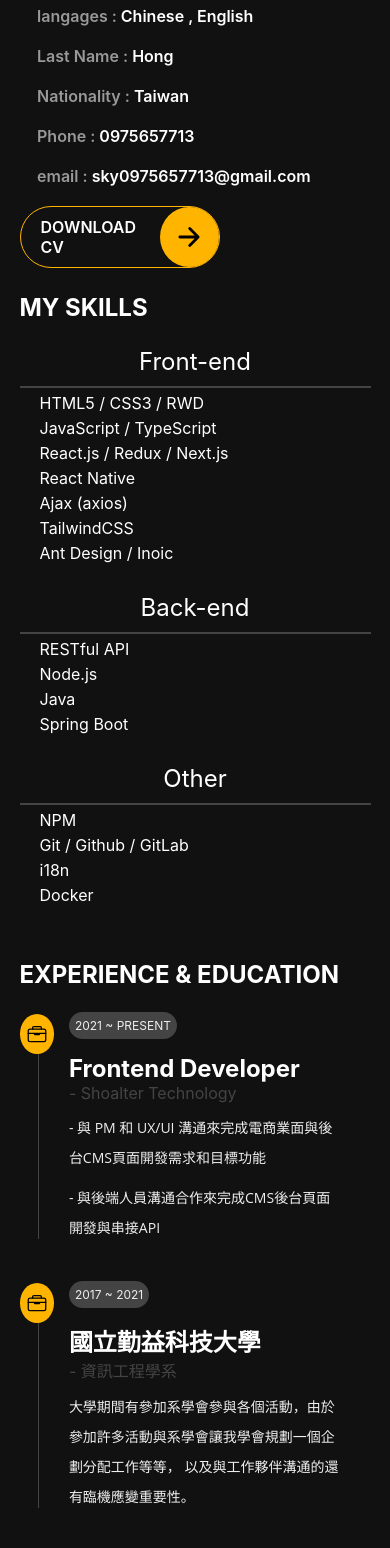
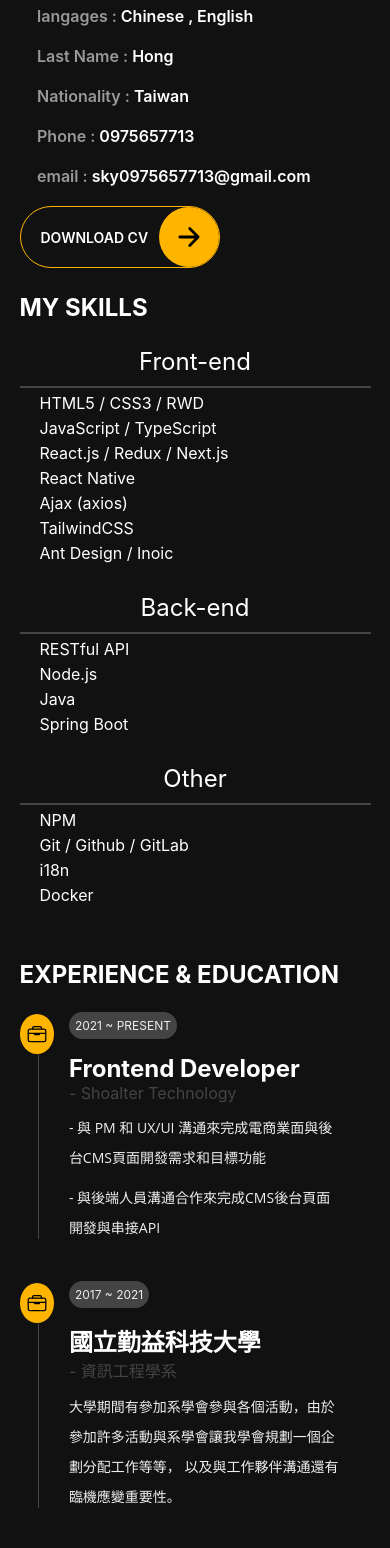
Before and after one commit to tiancai-1228/personal_website, a Next.js app: page /about in a window 390 px wide. Shown: the part 432-1980 px from the top of the page. Built offline with nearby package versions, Linux system fonts and the light colour scheme.

Commit message:
fix rwd error

```diff
--- a/src/pages/about.tsx
+++ b/src/pages/about.tsx
@@ -149,7 +149,7 @@ const about = () => {
                     </div>
                     <p>
                       大學期間有參加系學會參與各個活動，由於參加許多活動與系學會讓我學會規劃一個企劃分配工作等等，
-                      以及與工作夥伴溝通的還有臨機應變重要性。
+                      以及與工作夥伴溝通還有臨機應變重要性。
                     </p>
                   </div>
                 </li>
--- a/src/styles/moreButtom.module.css
+++ b/src/styles/moreButtom.module.css
@@ -52,4 +52,7 @@
   .more {
     width: 200px;
   }
+  .more p {
+    font-size: 14px;
+  }
 }
```
